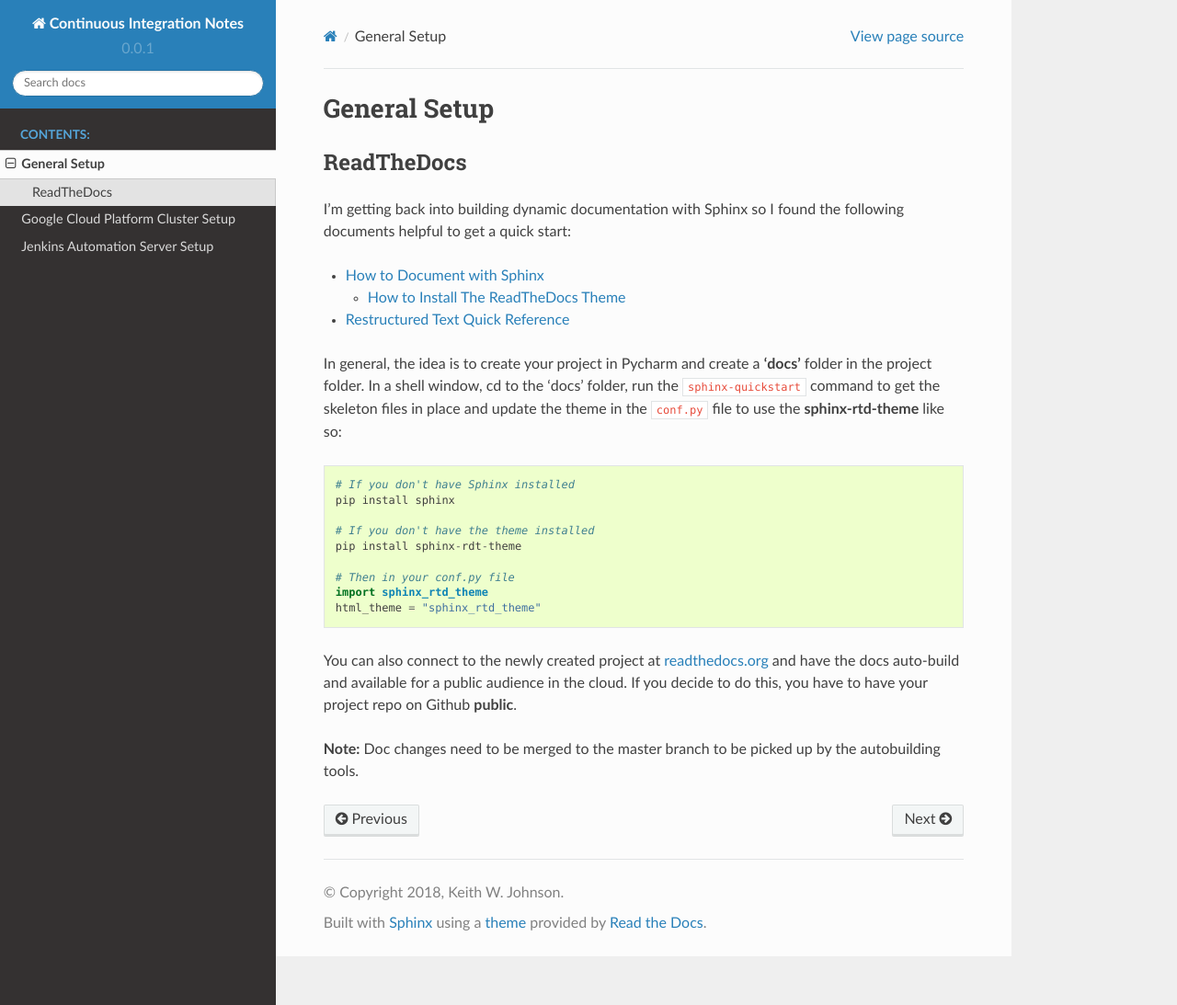
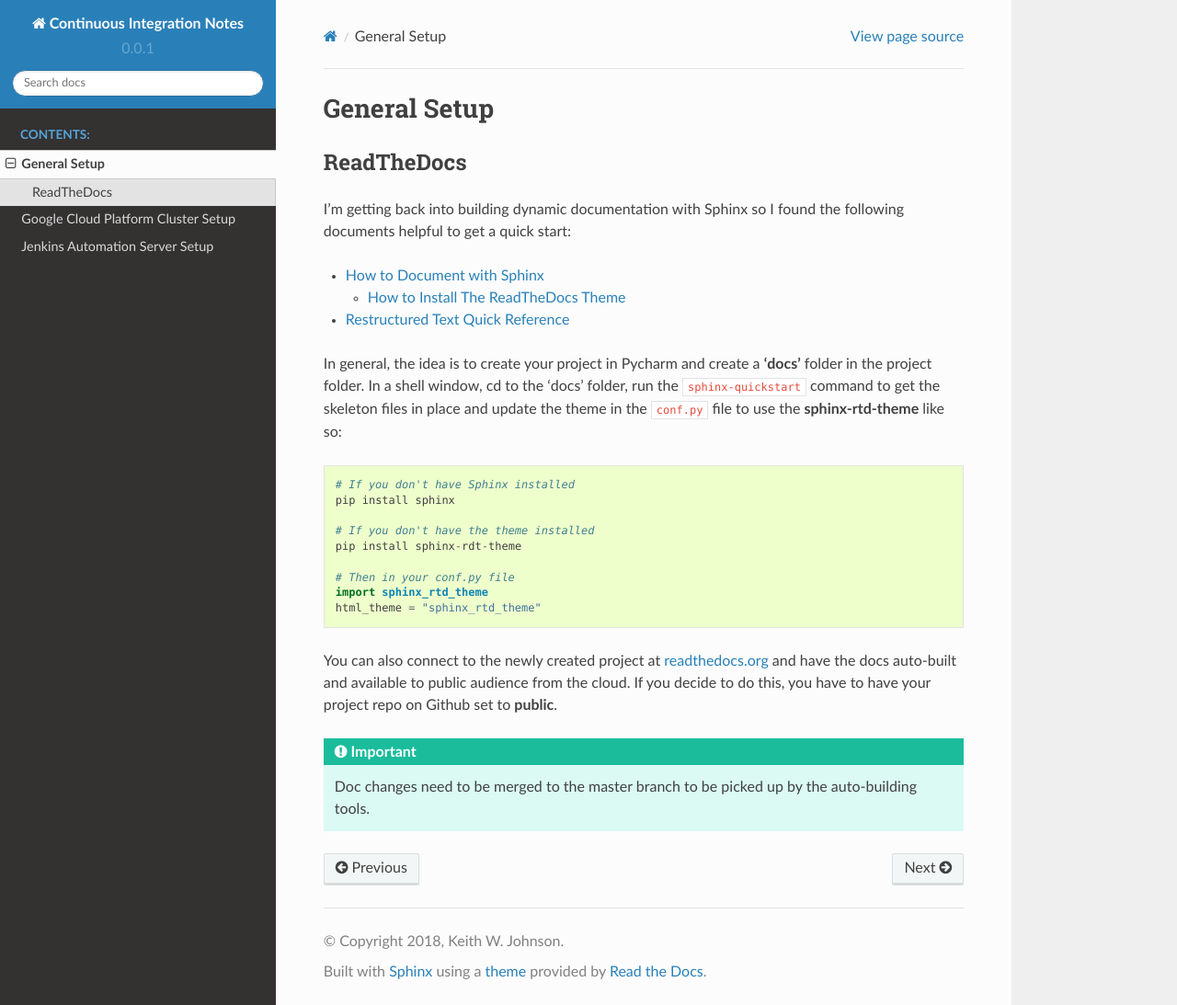
Before and after one commit to hirosh7/jenkins_sample, a Sphinx documentation site: the page built from docs/general_setup.rst, in a window 1280 px wide and 1093 px high. Shown: the whole window at 92% size. Built offline with Sphinx 7.4.7 and the Read the Docs theme 2.0.0, drawn with Linux system fonts in a browser that asks for light colours; pages that are not in the unit, such as notebooks, are missing from menus.

```diff
--- a/docs/general_setup.rst
+++ b/docs/general_setup.rst
@@ -29,7 +29,9 @@ the theme in the ``conf.py`` file to use the **sphinx-rtd-theme** like so:
    html_theme = "sphinx_rtd_theme"
 
 You can also connect to the newly created project at `readthedocs.org <https://readthedocs.org>`_ and have the
-docs auto-build and available for a public audience in the cloud. If you decide to do this, you have to have
-your project repo on Github **public**.
+docs auto-built and available to public audience from the cloud. If you decide to do
+this, you have to have your project repo on Github set to **public**.
 
-**Note:** Doc changes need to be merged to the master branch to be picked up by the autobuilding tools.
+.. important::
+   Doc changes need to be merged to the master branch to be picked up by the
+   auto-building tools.
```
Also changed, not shown: docs/gc_docker_setup.rst (+39 -10 lines).
